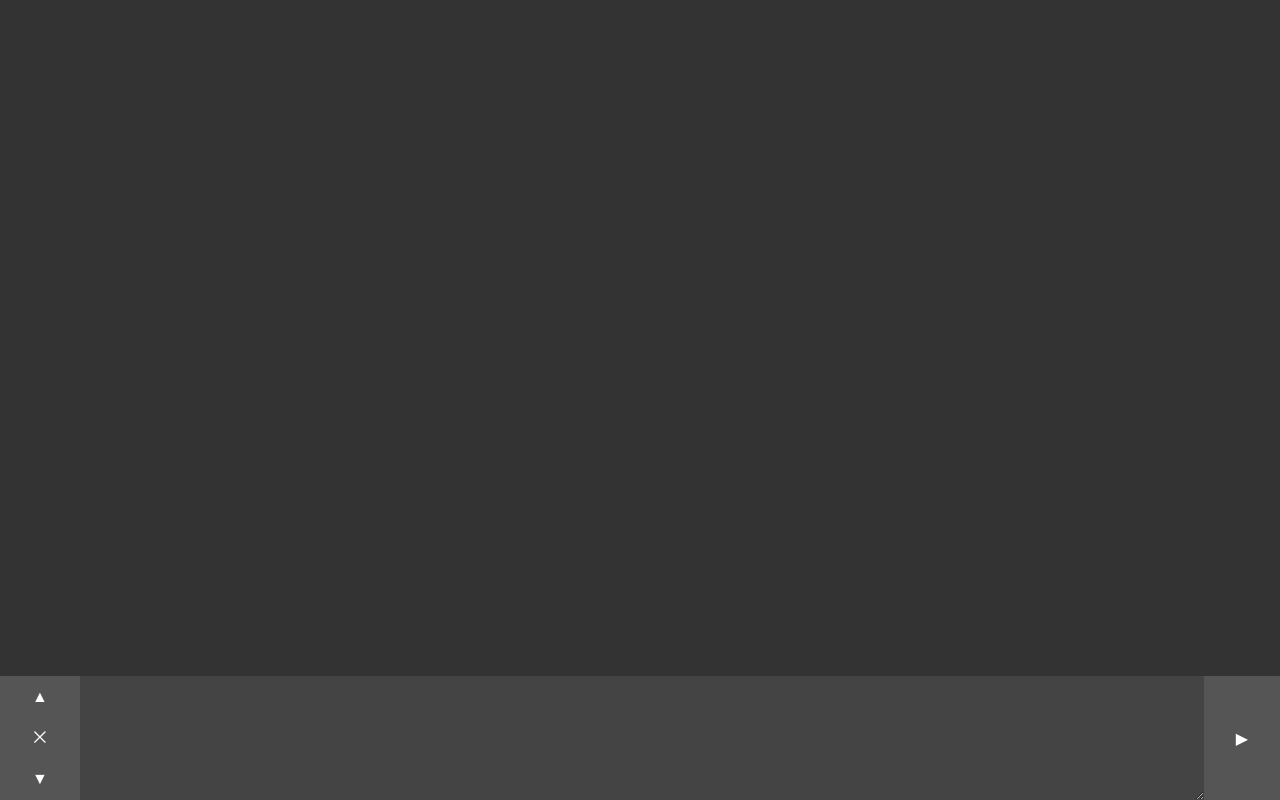
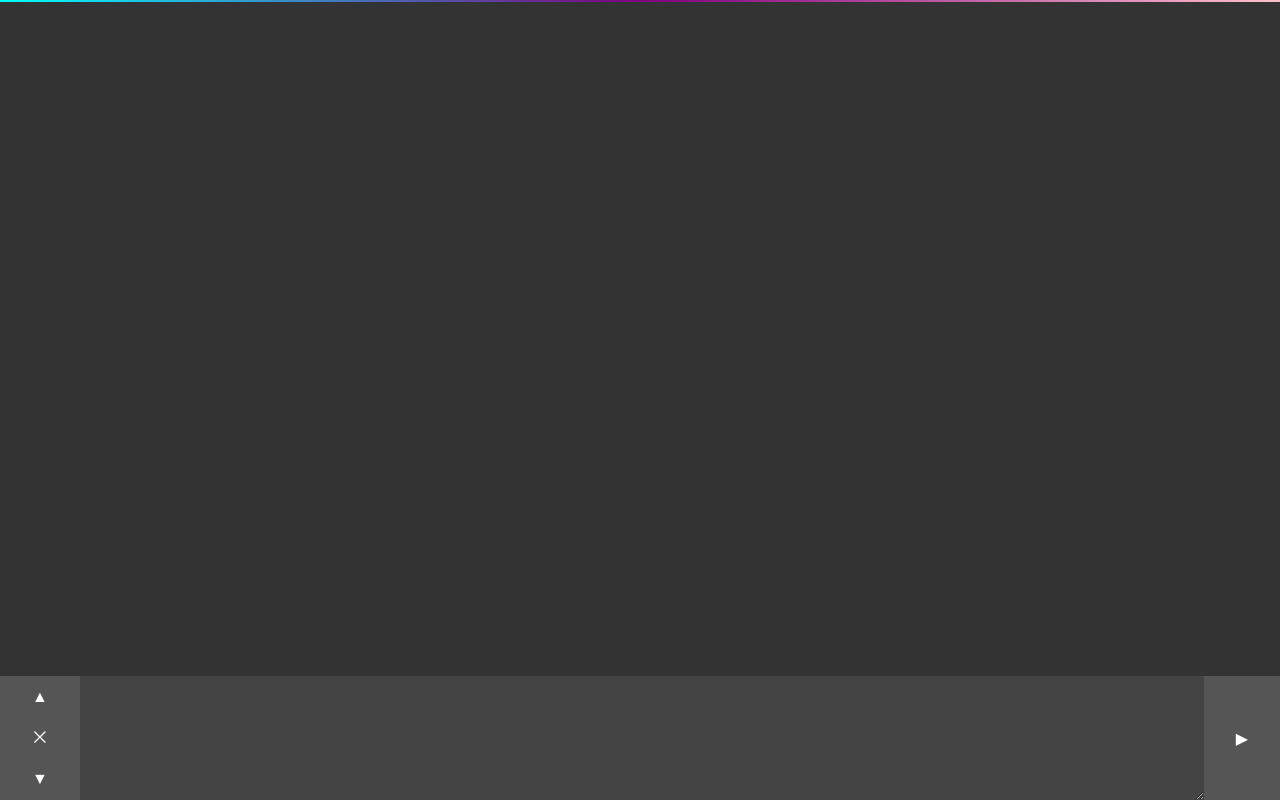
Before and after one commit to liamnewmarch/repl, a plain HTML site: page index.html in a window 1280 px wide. Drawn offline with Linux system fonts and the light colour scheme.

Commit message:
Add top border colour gradient ✨

```diff
--- a/app.css
+++ b/app.css
@@ -39,6 +39,8 @@ html {
 }
 
 body {
+  border-top: 2px solid;
+  border-image: linear-gradient(to right, cyan, purple, pink) 1 stretch;
   margin: 0;
 }
 
```
